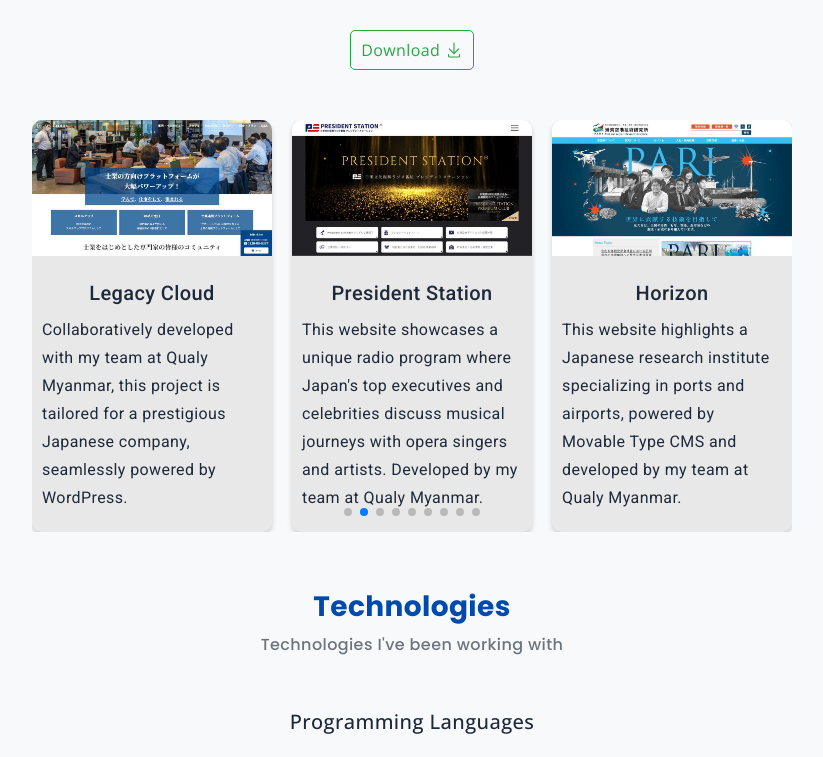
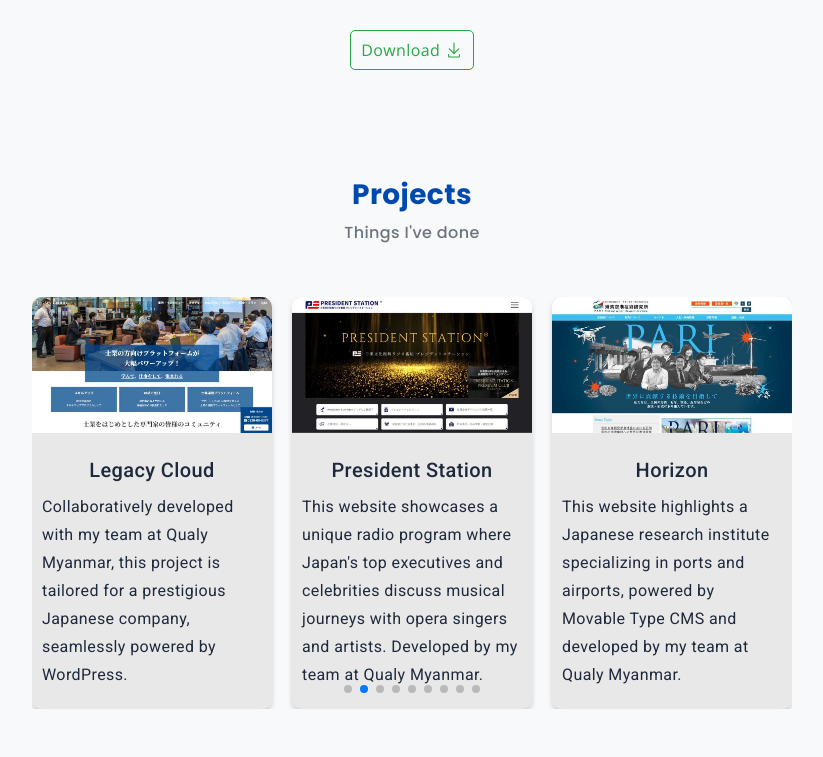
Before and after one commit to PaingSC/PSC-Portfolio, a React (Vite) app: page / in a window 1280 px wide. Shown: the part 1180-1937 px from the top of the page, without its empty margins (228-1051 px from the left). Built offline with nearby package versions, Linux system fonts and the light colour scheme; grey boxes are pictures that could not be loaded; a web font is replaced by a local one.

Commit message:
Adding Project Title

```diff
--- a/src/components/Projects.jsx
+++ b/src/components/Projects.jsx
@@ -105,7 +105,11 @@
   // };
 
   return (
-    <div className={styles.carousel_container}>
+    <section className={styles.projectSec} id="projects">
+      <h3>
+        Projects<span>{`Things I've done`}</span>
+      </h3>
+      <div className={styles.projectSwiper}>
         <Swiper
           modules={[Autoplay, Pagination]}
           onSwiper={(swiper) => (swiperRef.current = swiper)}
@@ -136,6 +140,7 @@
             </SwiperSlide>
           ))}
         </Swiper>
+      </div>
 
       {/* <div className={styles.controls}>
         <button onClick={handlePrev}>◀️</button>
@@ -147,7 +152,7 @@
         </button>
         <button onClick={handleNext}>▶️</button>
       </div> */}
-    </div>
+    </section>
   );
 };
 
--- a/src/components/Projects.module.css
+++ b/src/components/Projects.module.css
@@ -8,6 +8,10 @@
   list-style: none;
   width: 100%;
   gap: 4rem 2.5rem;
+  margin-top: 5rem;
+}
+.projectSwiper {
+  width: 100%;
   margin-top: 5rem;
 }
 
```
Lines whose indentation alone changed are shown as unchanged.
